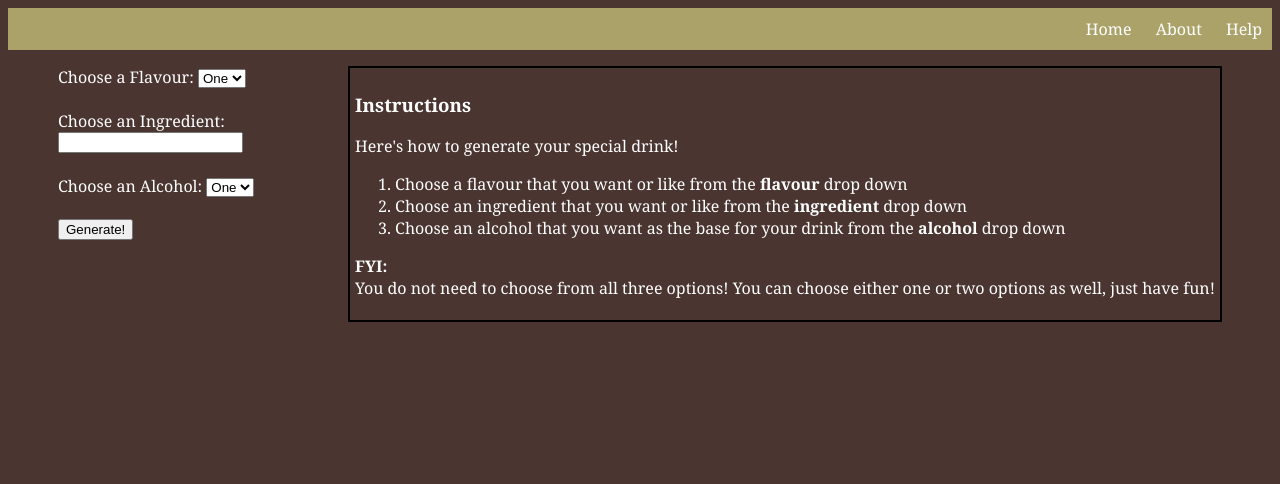
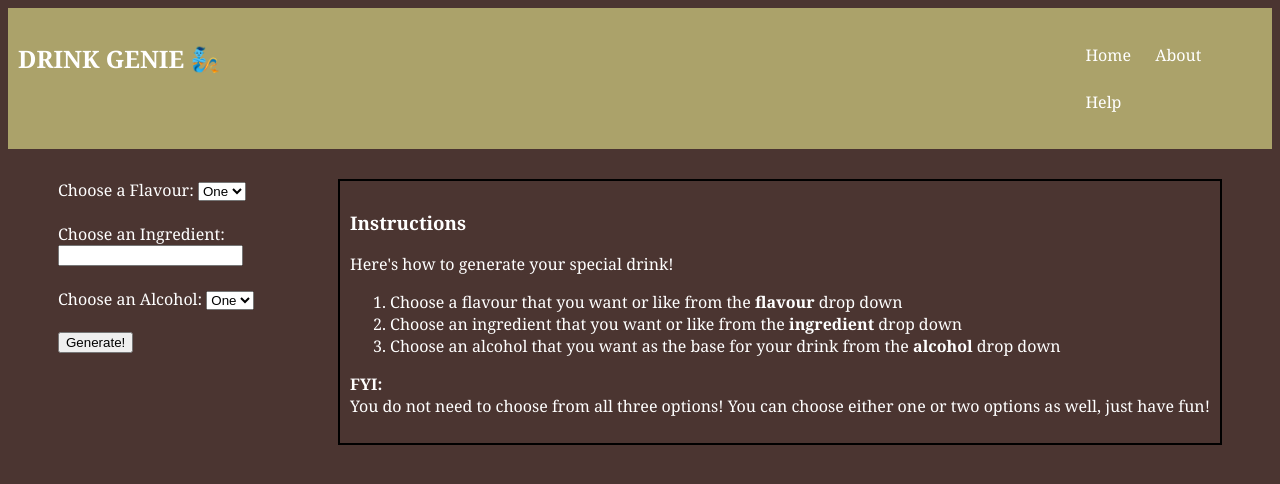
Before and after one commit to zelda-xena/INST377_Project, a plain HTML site: page project/ingredient.html in a window 1280 px wide. Drawn offline with Linux system fonts and the light colour scheme.

Commit message:
added headers for help page, and  ingredients page

```diff
--- a/project/help.css
+++ b/project/help.css
@@ -8,25 +8,29 @@ hr.solid {
     border-top: 3px solid #bbb;
 }
 
-#main-nav {
+header {
+    list-style-type: none;
+    padding: 10px;
     background-color: #ABA26A;
-    text-align: right;
 }
 
-#main-nav a {
-    display: inline-block;
-    position: relative;
-    text-decoration: none;
+#header {
+    float: left;
+    width: 85%;
+    font-size: x-large;
 }
 
-#main-nav li {
+ul li {
     display: inline-block;
-    position: relative;
-    text-decoration: none;
     padding: 10px;
-    color: white;
 }
 
-#main-nav li:hover {
+ul li:hover {
     background-color: #4B3531;
 }
+
+nav a {
+    color: white;
+    text-decoration: none;
+    float: right;
+}
--- a/project/ingredient.css
+++ b/project/ingredient.css
@@ -4,37 +4,42 @@ body {
     font-family:Georgia, 'Times New Roman', Times, serif;
 }
 
-#main-nav {
+header {
+    list-style-type: none;
+    padding: 10px;
     background-color: #ABA26A;
-    text-align: right;
 }
 
-#main-nav a {
-    display: inline-block;
-    position: relative;
-    text-decoration: none;
+#header {
+    float: left;
+    width: 85%;
+    font-size: x-large;
 }
 
-#main-nav li {
+ul li {
     display: inline-block;
-    position: relative;
-    text-decoration: none;
     padding: 10px;
-    color: white;
 }
 
-#main-nav li:hover {
+ul li:hover {
     background-color: #4B3531;
+}
+
+nav a {
+    color: white;
+    text-decoration: none;
+    float: right;
 }
 
 .sidenav {
     border: 2px solid black;
     float: right;
-    top: 0px;
-    padding: 5px;
+    margin-top: 30px;
+    padding: 10px;
     margin-right: 50px;
 }
 
 .ingredientForm {
+    margin-top: 30px;
     margin-left: 50px;
 }
--- a/project/ingredient.html
+++ b/project/ingredient.html
@@ -5,13 +5,16 @@
     </head>
     <body>
         <!--global nav-->
-        <nav id="main-nav">
-            <ul>
-                <a href="welcome.html"> <li> Home </li> </a>
-                <a href="about.html"> <li> About </li> </a>
-                <a href="help.html"> <li> Help </li> </a>
-            </ul>
-        </nav>
+        <header>
+            <h3 id="header"> DRINK GENIE &#129502;</h3>
+            <nav>
+                <ul>
+                    <li><a href="welcome.html">Home</a></li>
+                    <li><a href="about.html">About</a></li>
+                    <li><a href="help.html">Help</a></li>
+                </ul>
+            </nav>
+        </header>
         <!--side bar-->
         <div class="sidenav">
             <div class="sidenav-label">
```
Also changed, not shown: project/help.html (+13 -9 lines), project/surprise.html (+3 -3 lines).
